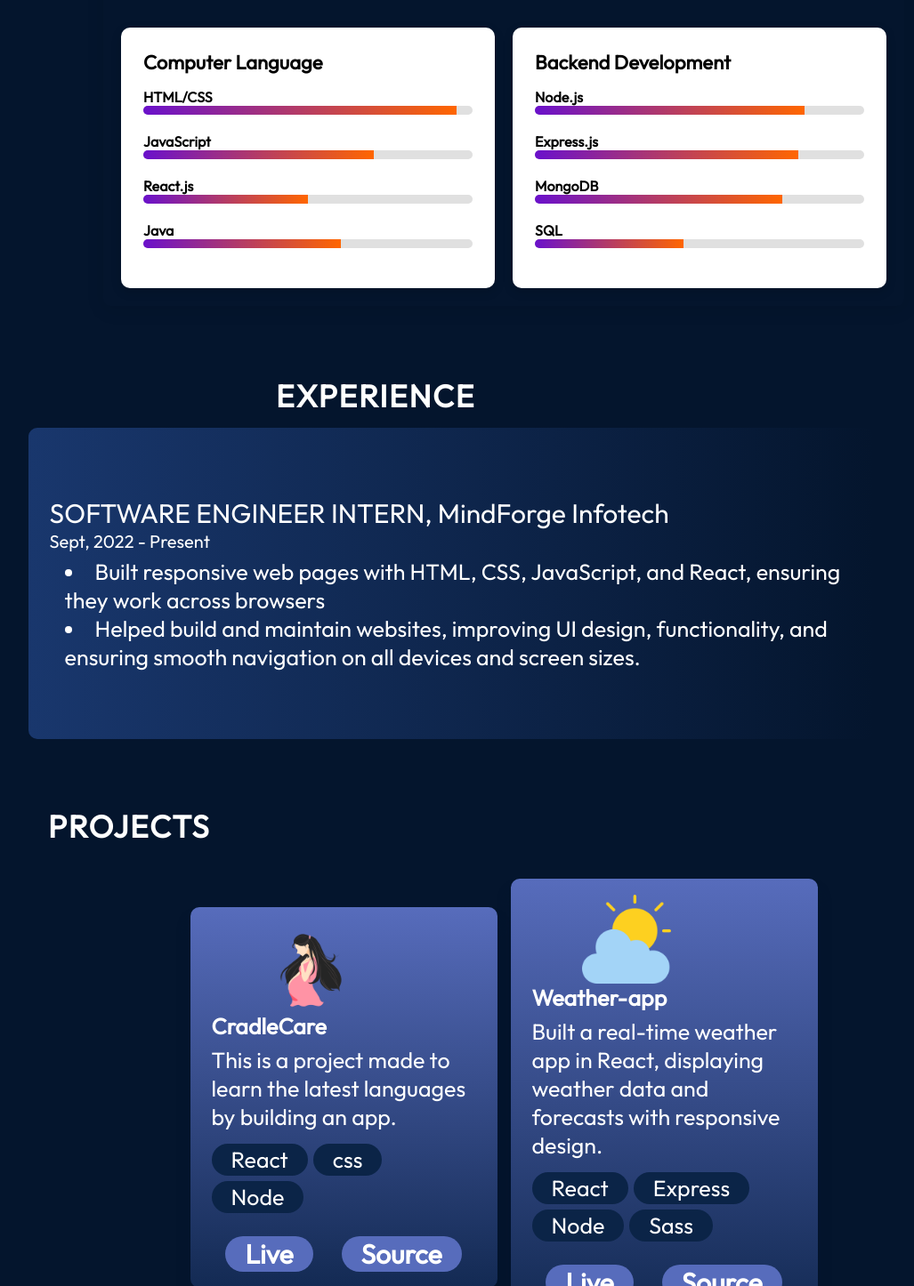
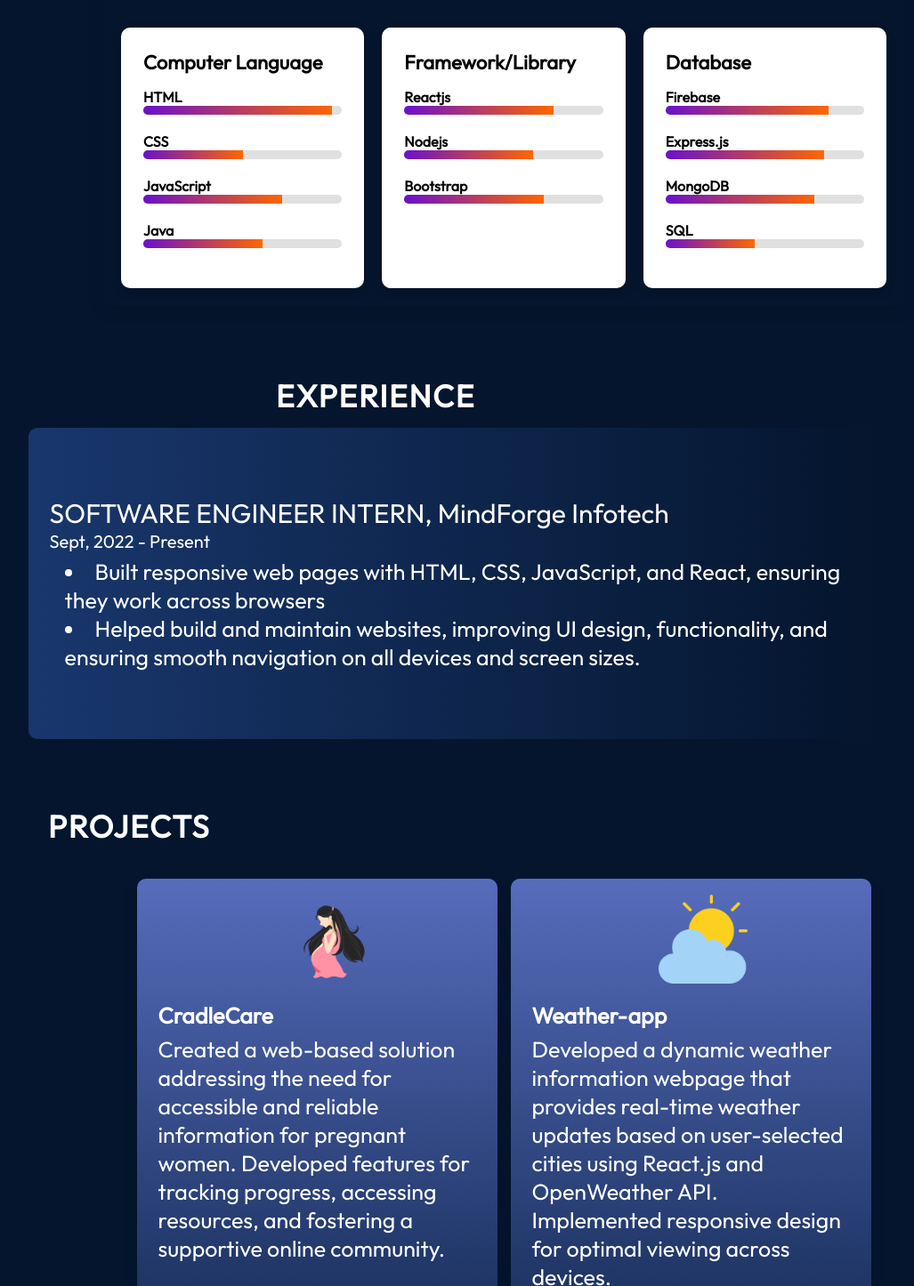
Before and after one commit to gauravborhade7/My-portfolio, a React (Vite) app: page / in a window 1280 px wide. Shown: the part 1544-2990 px from the top of the page at 89% size, without its empty margins (74-1101 px from the left). Built offline with nearby package versions, Linux system fonts and the light colour scheme.

Commit message:
Initial commit

```diff
--- a/src/components/Hero/Hero.jsx
+++ b/src/components/Hero/Hero.jsx
@@ -6,14 +6,14 @@ import { getImageUrl } from '../../utils';
 
 export const Hero = () => {
     const handleOpenResume = () => {
-      const resumeUrl = "'../../../assets/hero/resume-main.pdf"; // Path to your resume (Place in 'public' folder)
+      const resumeUrl = "'../../../assets/hero/my-Resume.pdf"; // Path to your resume (Place in 'public' folder)
       window.open(resumeUrl, "_blank"); // Open in new tab
     };
 
   return (
     <section className={styles.container}>
       <div className={styles.content}>
-        <h1 className={styles.title}>Hi, I'm Gaurav</h1>
+        <h1 className={styles.title}>Hi, {"I'm"} Gaurav</h1>
         <p className={styles.description}>
         A full-stack developer dedicated to building creative web solutions.
         </p>
--- a/src/components/Projects/ProjectCard.jsx
+++ b/src/components/Projects/ProjectCard.jsx
@@ -13,7 +13,7 @@ export const ProjectCard = ({ project }) => {
         src={getImageUrl(imageSrc) || "default-image.jpg"} // Provide a fallback image
         alt={`Image of ${title}`}
         className={styles.image}
-      />
+      /> <br />
       <h3 className={styles.title}>{title}</h3>
       <p className={styles.description}>{description}</p>
 
--- a/src/components/Projects/ProjectCard.module.css
+++ b/src/components/Projects/ProjectCard.module.css
@@ -7,11 +7,12 @@
   background: linear-gradient(180deg, #576cbc 0%, #132a53 100%);
   box-shadow: 0 16px 14px 0 #04152d;
   padding: 18px 24px;
-  max-width: 345px;
+  max-width: 405px;
+  height: 550px;
 }
 
 .image {
-  margin-left: 56px;
+  margin-left: 40%;
   height: auto;
   width: 100px;
 }
--- a/src/components/skills/Skill.jsx
+++ b/src/components/skills/Skill.jsx
@@ -5,17 +5,25 @@ import "./Skills.css"; // Import the CSS file
 // Skill Data
 const skillsData = {
   frontend: [
-    { name: "HTML/CSS", percentage: 95 },
+    { name: "HTML", percentage: 95 },
+    { name: "CSS", percentage: 50 },
     { name: "JavaScript", percentage: 70 },
-    { name: "React.js", percentage: 50 },
     {name: "Java",percentage:60},
   ],
+
+  Framework: [
+    { name: "Reactjs", percentage: 75 },
+    { name: "Nodejs", percentage: 65 },
+    { name: "Bootstrap", percentage: 70 },
+
+  ],
+
   backend: [
-    { name: "Node.js", percentage: 82 },
+    { name: "Firebase", percentage: 82 },
     { name: "Express.js", percentage: 80 },
     { name: "MongoDB", percentage: 75 },
     { name: "SQL", percentage: 45 },
-  ],
+  ]
 };
 
 // SkillBar Component
@@ -48,9 +56,17 @@ const Skills = () => {
           ))}
         </div>
 
+        <div className="skills-card">
+          <h3>
+            Framework/Library
+          </h3>
+          {skillsData.Framework.map((skill) => (
+            <SkillBar key={skill.name} {...skill} />
+          ))}
+          </div>
         {/* Backend Skills */}
         <div className="skills-card">
-          <h3>Backend Development</h3>
+          <h3>Database</h3>
           {skillsData.backend.map((skill) => (
             <SkillBar key={skill.name} {...skill} />
           ))}
--- a/src/data/projects.json
+++ b/src/data/projects.json
@@ -2,23 +2,23 @@
   {
     "title": "CradleCare",
     "imageSrc": "../../assets/history/cradlecare.png",
-    "description": "This is a project made to learn the latest languages by building an app.",
-    "skills": ["React", "css", "Node"],
+    "description": "Created a web-based solution addressing the need for accessible and reliable information for pregnant women. Developed features for tracking progress, accessing resources, and fostering a supportive online community.",
+    "skills": [],
     "demo": "https://cradlecare-beige.vercel.app/",
     "source": "https://github.com/gauravborhade-0/cradlecare"  },
   {
     "title": "Weather-app",
     "imageSrc": "../../assets/projects/cloudy.png",
-    "description": "Built a real-time weather app in React, displaying weather data and forecasts with responsive design.",
-    "skills": ["React", "Express", "Node", "Sass"],
+    "description": "Developed a dynamic weather information webpage that provides real-time weather updates based on user-selected cities using React.js and OpenWeather API. Implemented responsive design for optimal viewing across devices.",
+    "skills": [],
     "demo": "https://weather-app-nine-pi-15.vercel.app/",
     "source": "https://github.com/gauravborhade-0/Weather-app.git"
   },
   {
     "title": "Personal-portfolio",
     "imageSrc": "",
-    "description": "Developed a personal portfolio website using ReactJS to showcase projects and skills.",
-    "skills": ["React", "Express", "Node"],
+    "description": "Developed a personal portfolio website showcasing my projects, skills, and experience using ReactJs, CSS,Json. Implemented responsive design for optimal viewing on various devices and integrated smooth navigation for enhanced user experience.",
+    "skills": [],
     "demo": "https://www.example.com",
     "source": "https://github.com/gauravborhade-0/My-portfolio"
   }
```
Also changed, not shown: 2 other files (tests, documents, lock files or other folders).
